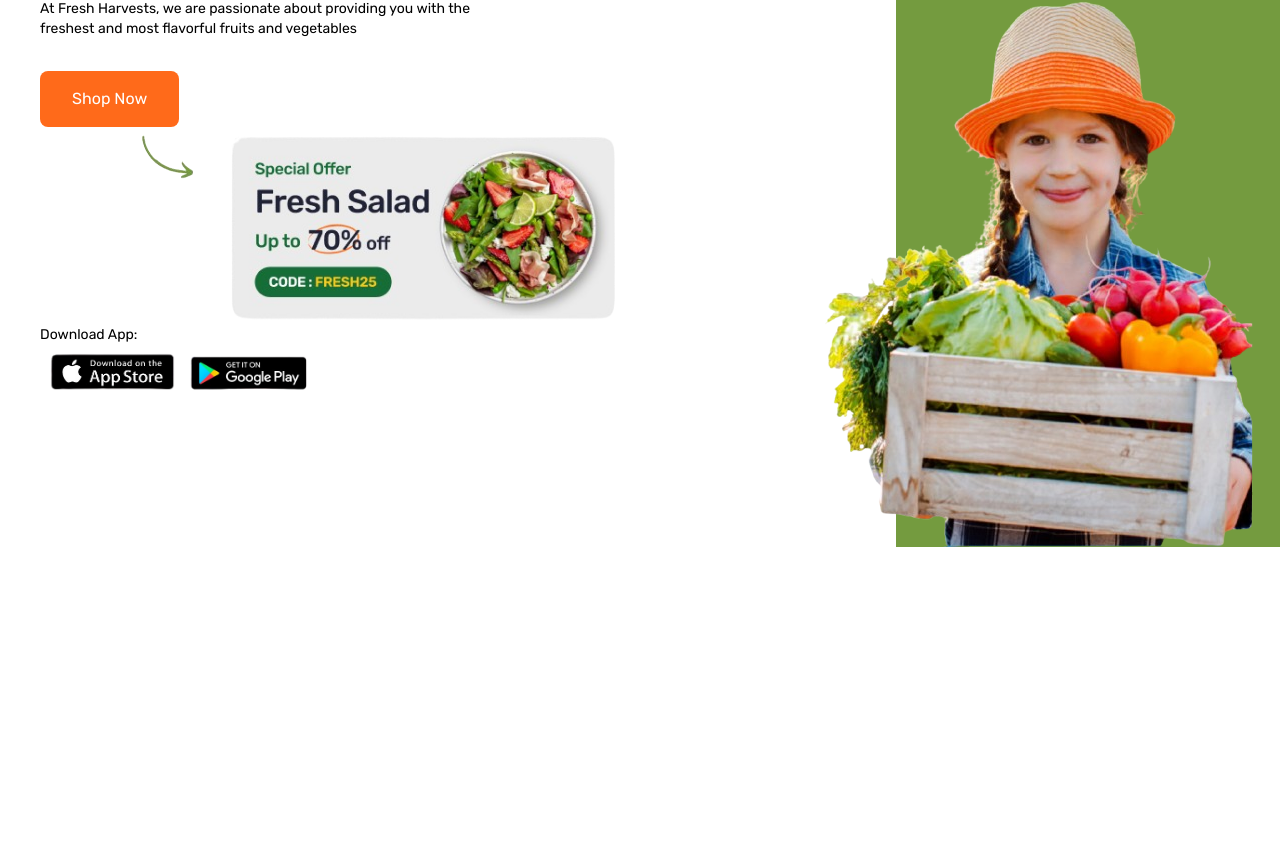
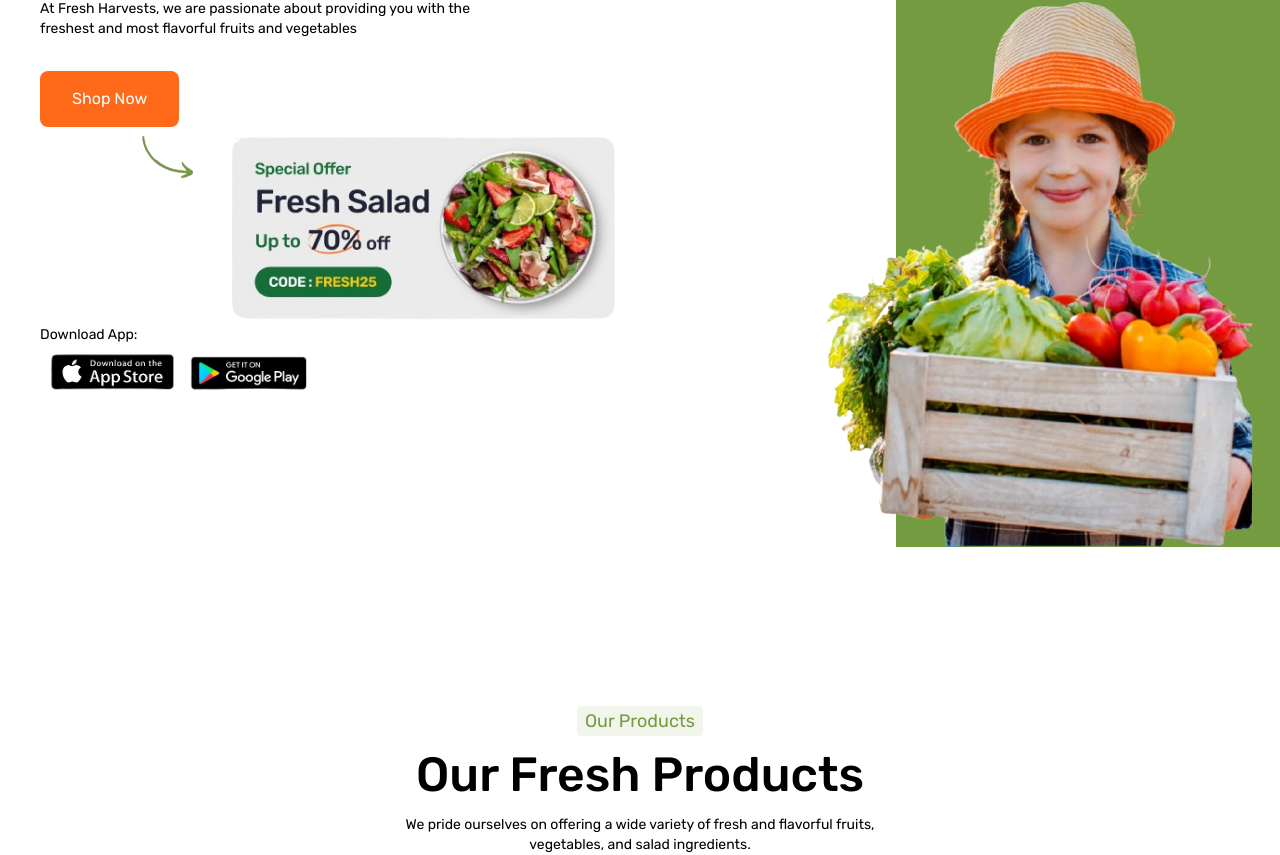
Before and after one commit to jmjubaer/fresh-harvests, a Next.js app: page / in a window 1280 px wide. Shown: the part 411-1266 px from the top of the page. Before the commit the page ends 958 px from the top, so only its background shows below. Built offline with nearby package versions, Linux system fonts and the light colour scheme; no server answers.

Commit message:
initize reduct and add product section

```diff
--- a/package.json
+++ b/package.json
@@ -9,10 +9,12 @@
     "lint": "next lint"
   },
   "dependencies": {
+    "@reduxjs/toolkit": "^2.8.2",
     "next": "15.4.1",
     "react": "19.1.0",
     "react-dom": "19.1.0",
-    "react-icons": "^5.5.0"
+    "react-icons": "^5.5.0",
+    "react-redux": "^9.2.0"
   },
   "devDependencies": {
     "@eslint/eslintrc": "^3",
--- a/src/app/globals.css
+++ b/src/app/globals.css
@@ -28,5 +28,6 @@
 
 .banner_bg {
     background: url("../assets/banner.png") no-repeat right bottom;
-    /* background-color: #749B3F ; */
+    /* background-color: #f1f1f1 ;  */
+    /* z-index: 999; */
 }
--- a/src/app/layout.tsx
+++ b/src/app/layout.tsx
@@ -1,17 +1,18 @@
 import type { Metadata } from "next";
 import { Questrial, Rubik } from "next/font/google";
 import "./globals.css";
+import Providers from "@/providers";
 
 const rubik = Rubik({
     variable: "--font-Rubik",
     subsets: ["latin"],
-  weight: ["300","400","500","600","700","800","900"]
+    weight: ["300", "400", "500", "600", "700", "800", "900"],
 });
 
 const questrial = Questrial({
     variable: "--font-Questrial",
     subsets: ["latin"],
-  weight: ["400"]
+    weight: ["400"],
 });
 
 export const metadata: Metadata = {
@@ -25,11 +26,10 @@ export default function RootLayout({
     children: React.ReactNode;
 }>) {
     return (
-    <html lang="en">
+        <html lang='en'>
             <body
-        className={`${rubik.className} ${questrial.variable} antialiased`}
-      >
-        {children}
+                className={`${rubik.className} ${questrial.variable} antialiased`}>
+                <Providers>{children}</Providers>
             </body>
         </html>
     );
--- a/src/app/page.tsx
+++ b/src/app/page.tsx
@@ -1,9 +1,11 @@
 import Banner from "@/components/page/home/Banner";
+import Products from "@/components/page/home/Products";
 
 const HomePage = () => {
     return (
         <div>
             <Banner />
+            <Products />
         </div>
     );
 };
--- a/src/components/page/home/Banner.tsx
+++ b/src/components/page/home/Banner.tsx
@@ -4,15 +4,14 @@ import product from "@/assets/special-product.png";
 import arrow from "@/assets/arrow.png";
 import playstore from "@/assets/play.png";
 import applestore from "@/assets/app.png";
+import SectionTag from "@/components/shered/ui/SectionTag";
 const Banner = () => {
     return (
-        <div className='bg-[#eeecec] w-full min-h-screen banner_bg relative pb-36'>
+        <div className=' w-full min-h-screen banner_bg relative pb-36'>
             <Navbar />
             <div className='container mt-20 '>
                 <div className='w-1/2'>
-                    <span className='bg-[#749B3F]/10 text-[#749B3F] px-2 py-1 rounded text-lg'>
-                        Welcome to Fresh Harvest
-                    </span>
+                    <SectionTag tag='Welcome to Fresh Harvest' />
                     <h1 className='text-[80px] font-medium leading-[100%] mt-4'>
                         Fresh Fruits and Vegetables
                     </h1>
@@ -39,10 +38,18 @@ const Banner = () => {
                         <p className='text-sm'>Download App:</p>
                         <div className='flex items-center'>
                             <button>
-                                <Image src={applestore} alt='apple store' className="w-36"/>
+                                <Image
+                                    src={applestore}
+                                    alt='apple store'
+                                    className='w-36'
+                                />
                             </button>{" "}
                             <button>
-                                <Image src={playstore} alt='play store' className="w-36"/>
+                                <Image
+                                    src={playstore}
+                                    alt='play store'
+                                    className='w-36'
+                                />
                             </button>
                         </div>
                     </div>
--- /dev/null
+++ b/src/components/page/home/Products.tsx
@@ -0,0 +1,21 @@
+"use client";
+
+import SectionTag from "@/components/shered/ui/SectionTag";
+import { useGetAllProductsQuery } from "@/redux/features/product/productApi";
+
+const Products = () => {
+    const { data, isError } = useGetAllProductsQuery(undefined);
+    // console.log(data);
+    // console.log(isError);
+    return (
+        <div className="container pt-40">
+            <div className='w-[40%] mx-auto text-center'>
+                <SectionTag tag='Our Products' />
+                <h2 className="mt-4 text-5xl font-medium">Our Fresh Products</h2>
+                <p className="mt-4 text-sm">We pride ourselves on offering a wide variety of fresh and flavorful fruits, vegetables, and salad ingredients.</p>
+            </div>
+        </div>
+    );
+};
+
+export default Products;
--- /dev/null
+++ b/src/components/shered/ui/SectionTag.tsx
@@ -0,0 +1,11 @@
+import React from "react";
+
+const SectionTag = ({ tag }: { tag: string }) => {
+    return (
+        <span className='bg-[#749B3F]/10 text-[#749B3F] px-2 py-1 rounded text-lg'>
+            {tag}
+        </span>
+    );
+};
+
+export default SectionTag;
--- /dev/null
+++ b/src/providers/index.tsx
@@ -0,0 +1,8 @@
+"use client"
+import { store } from "@/redux/store";
+import { Provider } from "react-redux";
+const Providers = ({ children }: { children: React.ReactNode }) => {
+    return <Provider store={store}>{children}</Provider>;
+};
+
+export default Providers;
--- /dev/null
+++ b/src/redux/api/baseapi.ts
@@ -0,0 +1,13 @@
+import { createApi, fetchBaseQuery } from "@reduxjs/toolkit/query/react";
+
+const baseQuery = fetchBaseQuery({
+    baseUrl: `https://code-commando.com/api/v1`,
+    credentials: "include",
+});
+
+export const baseApi = createApi({
+    reducerPath: "baseApi",
+    baseQuery,
+    endpoints: () => ({}),
+    tagTypes: [],
+});
--- /dev/null
+++ b/src/redux/features/product/productApi.ts
@@ -0,0 +1,23 @@
+import { baseApi } from "@/redux/api/baseapi";
+
+const productApi = baseApi.injectEndpoints({
+    endpoints: (builder) => ({
+        getAllProducts: builder.query({
+            query: (args) => {
+                // const params = new URLSearchParams();
+                // if (args) {
+                //     args.forEach((item: TQueryParam) => {
+                //         params.append(item.name, item.value as string);
+                //     });
+                // }
+                return {
+                    url: "/products ",
+                    method: "GET",
+                    // params,
+                };
+            },
+        }),
+    }),
+});
+
+export const { useGetAllProductsQuery } = productApi;
--- /dev/null
+++ b/src/redux/hook.ts
@@ -0,0 +1,7 @@
+import { useDispatch, useSelector, useStore } from 'react-redux'
+import type { AppDispatch, AppStore, RootState } from './store'
+
+// Use throughout your app instead of plain `useDispatch` and `useSelector`
+export const useAppDispatch = useDispatch.withTypes<AppDispatch>()
+export const useAppSelector = useSelector.withTypes<RootState>()
+export const useAppStore = useStore.withTypes<AppStore>()
--- /dev/null
+++ b/src/redux/store.ts
@@ -0,0 +1,16 @@
+import { configureStore } from "@reduxjs/toolkit";
+import { baseApi } from "./api/baseapi";
+
+export const store = configureStore({
+    reducer: {
+        [baseApi.reducerPath]: baseApi.reducer,
+    },
+    middleware: (getDefaultMiddleware) =>
+        getDefaultMiddleware().concat(baseApi.middleware),
+});
+
+// Infer the type of makeStore
+export type AppStore = typeof store;
+// Infer the `RootState` and `AppDispatch` types from the store itself
+export type RootState = ReturnType<AppStore["getState"]>;
+export type AppDispatch = AppStore["dispatch"];
```
Also changed, not shown: src/assets/aboutimage.png (added), 1 other file (tests, documents, lock files or other folders). Lines whose indentation alone changed are shown as unchanged.
